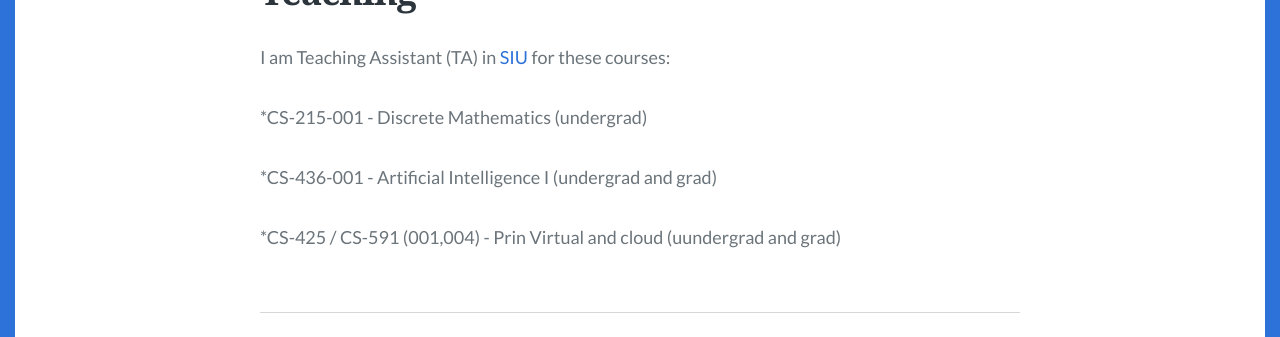
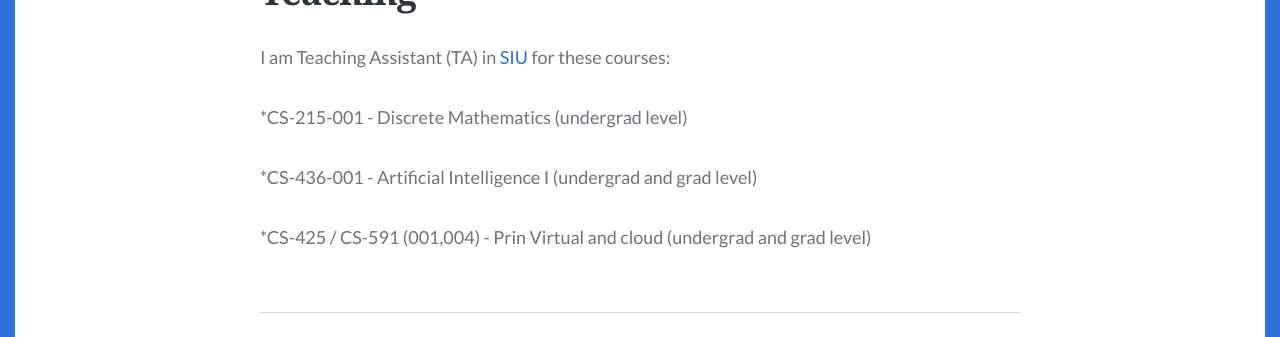
Before and after one commit to Meera-M-T/meeram.github.io, a Jekyll site: the page built from teaching.md, in a window 1280 px wide. Shown: the part 246-583 px from the top of the page. Built offline with Jekyll 4.4.1, drawn with Linux system fonts in a browser that asks for light colours; some web fonts are replaced.

Commit message:
Initial commit

```diff
--- a/teaching.md
+++ b/teaching.md
@@ -7,8 +7,8 @@ feature_image:
 
 I am Teaching Assistant (TA)  in [SIU](https://www.siu.edu){:target="_blank"} for these courses:
 
-*CS-215-001 - Discrete Mathematics (undergrad)
+*CS-215-001 - Discrete Mathematics (undergrad level)
 
-*CS-436-001 - Artificial Intelligence I (undergrad and grad)
+*CS-436-001 - Artificial Intelligence I (undergrad and grad level)
 
-*CS-425 / CS-591 (001,004) - Prin Virtual and cloud (uundergrad and grad)
+*CS-425 / CS-591 (001,004) - Prin Virtual and cloud (undergrad and grad level)
```
